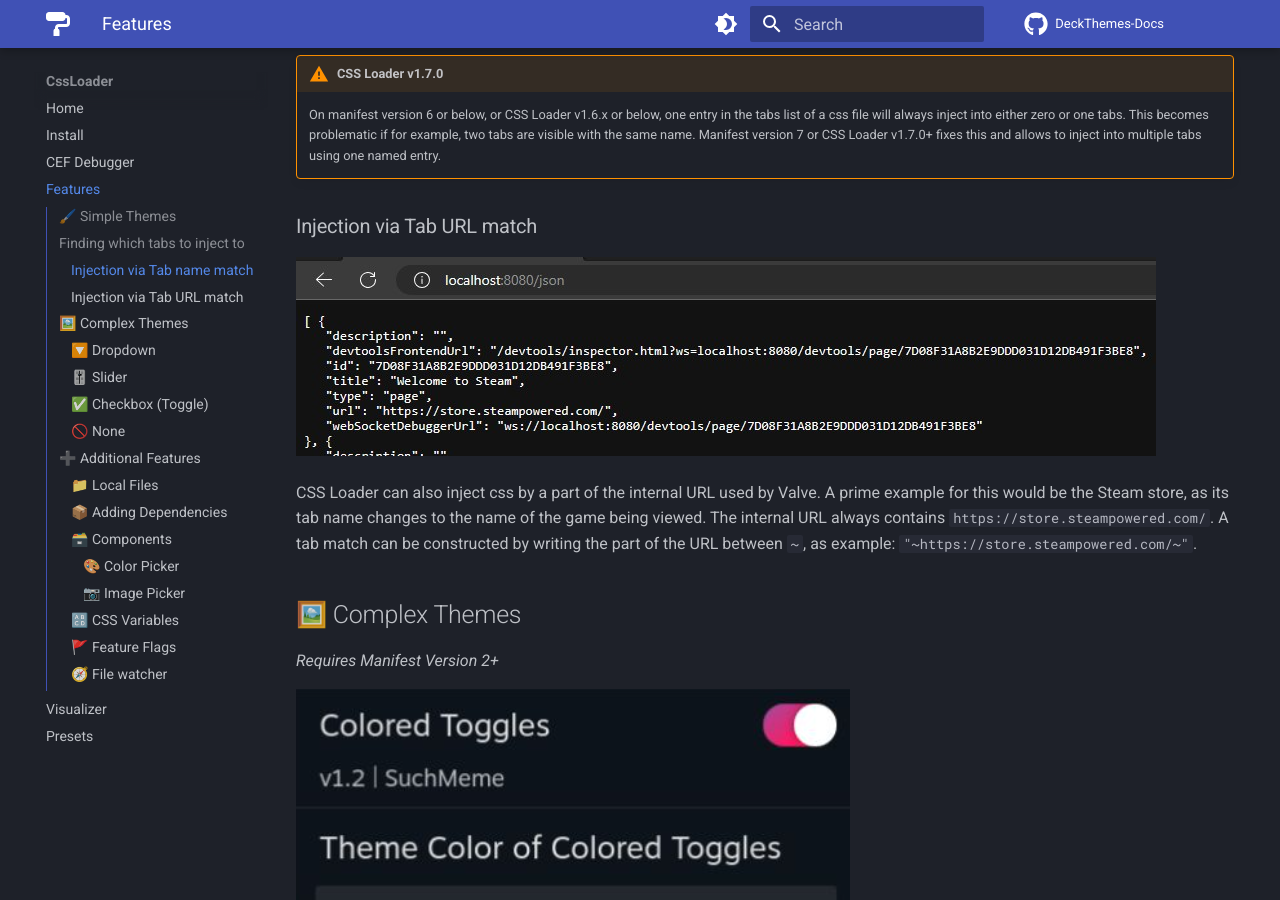
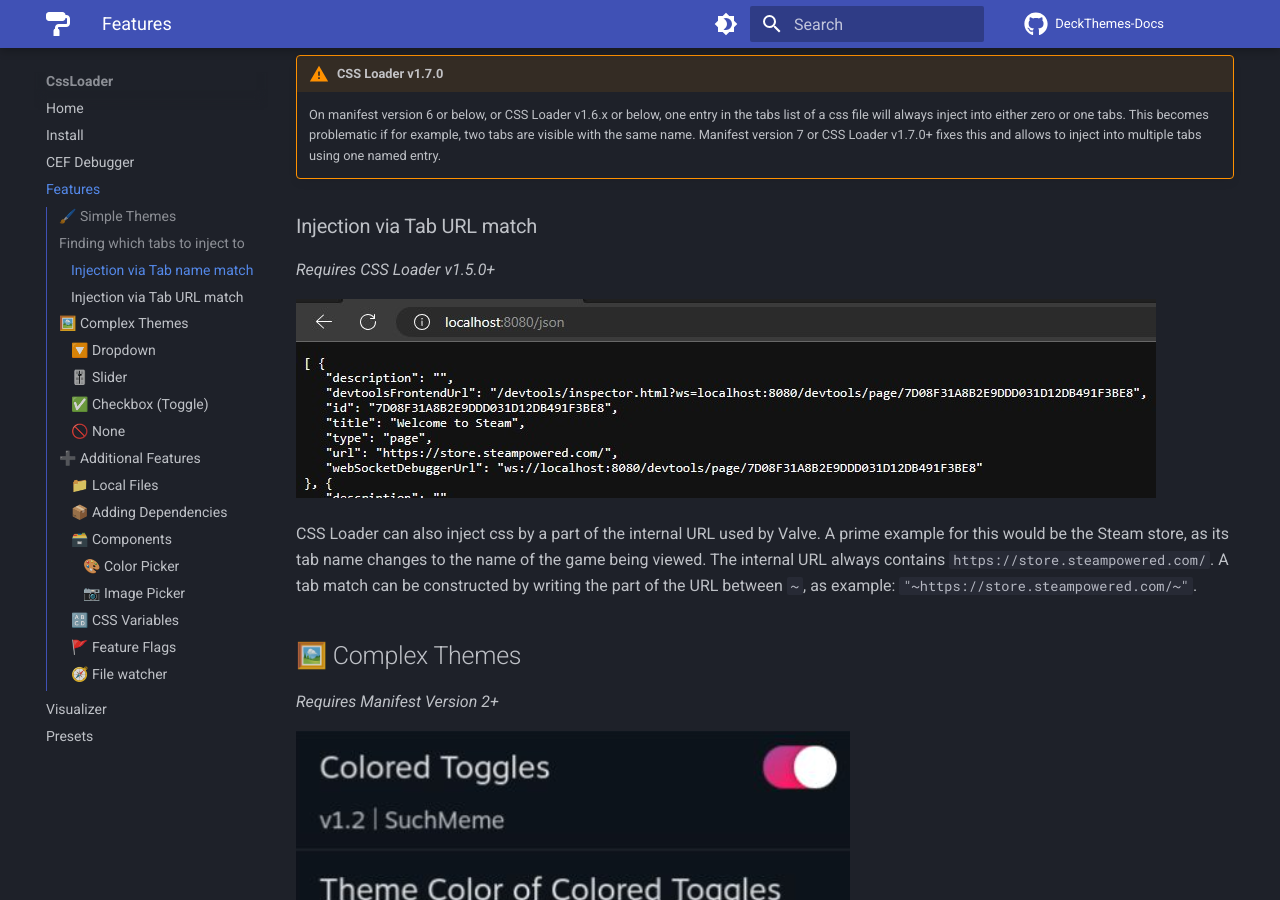
Before and after one commit to DeckThemes/DeckThemes-Docs, an MkDocs documentation site: the page built from docs/CSSLoader/Features.md, in a window 1280 px wide and 900 px high, scrolled down 2506 px. Built offline with MkDocs 1.6.1 and Material for MkDocs 9.7.7, drawn with Linux system fonts in a browser that asks for light colours; comment, search, counter and statistics services are not loaded.

Commit message:
Forgot required version for url match

```diff
--- a/docs/CSSLoader/Features.md
+++ b/docs/CSSLoader/Features.md
@@ -73,6 +73,7 @@
     On manifest version 6 or below, or CSS Loader v1.6.x or below, one entry in the tabs list of a css file will always inject into either zero or one tabs. This becomes problematic if for example, two tabs are visible with the same name. Manifest version 7 or CSS Loader v1.7.0+ fixes this and allows to inject into multiple tabs using one named entry.
 
 ### Injection via Tab URL match
+*Requires CSS Loader v1.5.0+*
 
 ![cef-json-list](img/cef-json-list.jpg)
 
```
